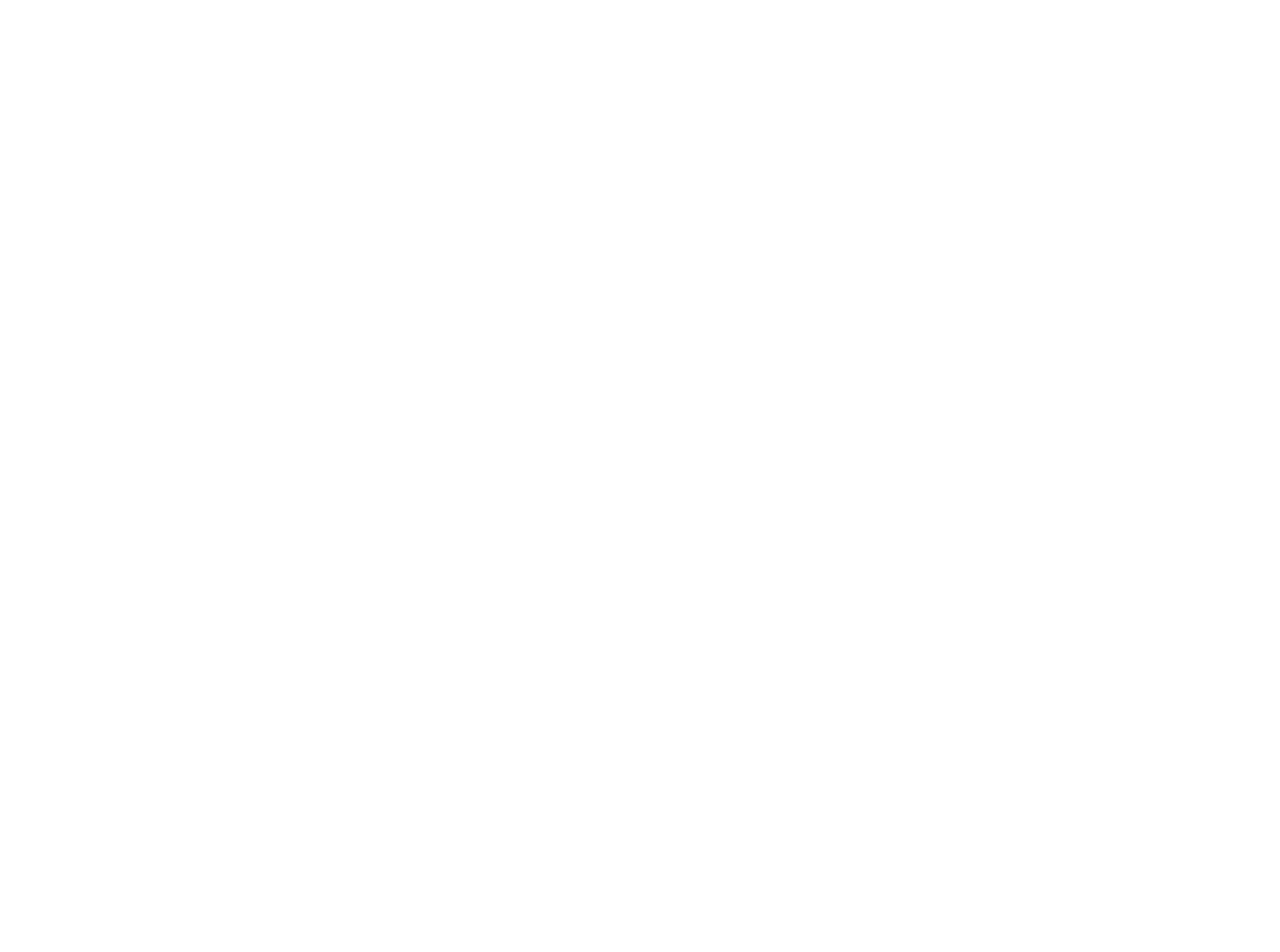
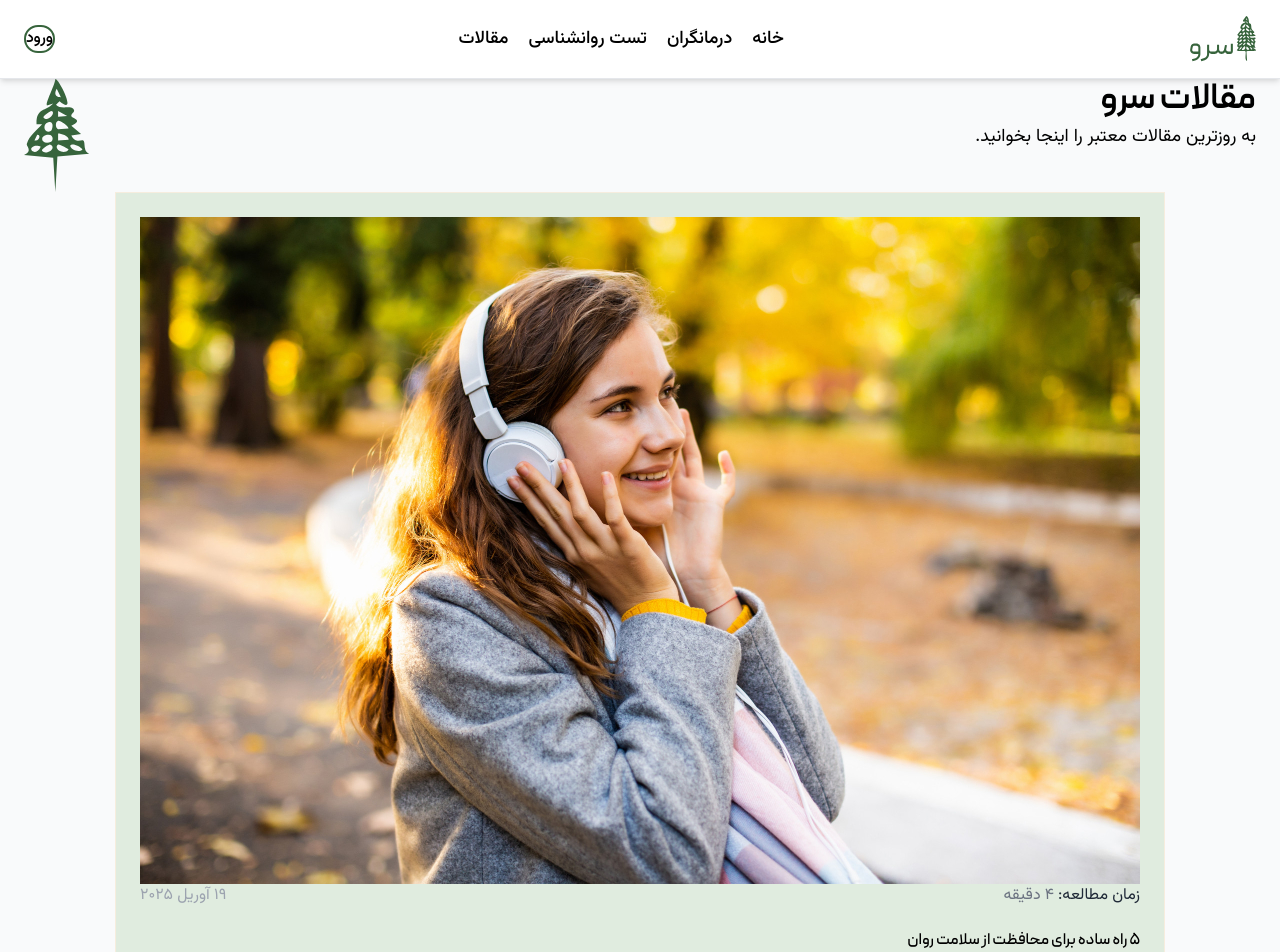
Before and after one commit to Arefe-Ehyaee/Sarv, a React (Create React App) app: page /articles in a window 1280 px wide. Before the commit this address had no page. Shown: the top 952 px of the page. Before the commit the page ends 800 px from the top, so only its background shows below. Built offline with nearby package versions, Linux system fonts and the light colour scheme.

Commit message:
articles page fixed

```diff
--- a/src/App.tsx
+++ b/src/App.tsx
@@ -1,14 +1,16 @@
 import { Route, Routes } from 'react-router-dom';
 import MainPage from './pages.tsx/MainPage';
-import AIChat from './components/AIChat';
+import AIChat from './pages.tsx/AIChat';
+import ArticlesPage from './pages.tsx/ArticlesPage';
 
 function App() {
   return (
     <div dir='rtl'>
-        <Routes>
-          <Route path="/" element={<MainPage></MainPage>} />
-          <Route path="/sarvBot" element={<AIChat />} />
-        </Routes>
+      <Routes>
+        <Route path="/" element={<MainPage></MainPage>} />
+        <Route path="/sarvBot" element={<AIChat />} />
+        <Route path="/articles" element={<ArticlesPage />} />
+      </Routes>
     </div>
   )
 }
--- a/src/components/ArticleCard.tsx
+++ b/src/components/ArticleCard.tsx
@@ -6,16 +6,17 @@
 interface ArticleCardProps {
     title: string;
     subtitle: string;
+    bgColor :string;
 }
 
-function ArticleCard({ title, subtitle }: ArticleCardProps) {
+function ArticleCard({ title, subtitle, bgColor }: ArticleCardProps) {
     return (
-        <div className="bg-secondary-50 rounded-[26px] border border-secondary-100 p-6
+        <div className={`${bgColor} rounded-[26px] border border-secondary-100 p-6
             desktop:w-[608px] desktop:h-[700px]
             doublexl:w-[848px] doublexl:h-[700px]
             tablet:w-[696px] tablet:h-[700px]
             w-[358px] h-[660px]
-            flex flex-col justify-between">
+            flex flex-col justify-between`}>
             <div>
                 <img src={image} alt="image" className="rounded-[20px]
                     desktop:w-[560px] desktop:h-[373px]
--- a/src/components/Articles.tsx
+++ b/src/components/Articles.tsx
@@ -1,20 +1,22 @@
 import ArticleCard from "./ArticleCard";
 import arrow from "../assets/icons/arrow-left-green.svg";
-
+import { useNavigate } from "react-router-dom";
+import { ReactComponent as Arrow } from "../assets/icons/arrow-left-green.svg";
 function Articles() {
+    const navigate = useNavigate();
     return (
-        <div className="mt-[150px] desktop:px-[96px] tablet:px-6 px-4 text-gray-950">
+        <div className="mt-[150px] desktop:px-[96px] tablet:px-6 xs:px-4 text-gray-950">
             <div className="mb-10 flex flex-col items-start justify-between">
 
                 <div className="w-full flex flex-row items-center justify-between">
                     <h2 className='desktop:text-4xl tablet:text-3xl text-[28px] font-myPeydaSemibold  desktop:h-[54px] tablet:h-[48px] h-[42px]'>
                         مقالات
                     </h2>
-        <button className="flex flex-row items-center gap-[10px]">
-            <p className="whitespace-nowrap font-myVazirMedium desktop:text-xl tablet:text-xl text-base text-primary-400">
+                    <button className="flex flex-row items-center gap-[10px] text-primary-400" onClick={() => navigate('/articles')}>
+                        <p className="whitespace-nowrap font-myVazirMedium desktop:text-xl tablet:text-xl text-base">
                             مشاهده همه مقالات
                         </p>
-            <img src={arrow} alt="arrow" className="w-6 h-6" />
+                        <Arrow></Arrow>
                     </button>
                 </div>
 
@@ -24,12 +26,11 @@
             </div>
 
 
-            {/* Grid for articles */}
             <div className="grid grid-cols-1 desktop:grid-cols-2 gap-[32px] place-items-center">
-                <ArticleCard title={"۵ راه ساده برای محافظت از سلامت روان"} subtitle={"با عاداتی کوچک و روزمره، حال دلتان را بهتر کنید."} />
-                <ArticleCard title={"چگونه خواب بهتر داشته باشیم؟"} subtitle={"نکاتی کاربردی برای بهبود کیفیت خواب شما."} />
-                <ArticleCard title={"تغذیه سالم در زندگی روزمره"} subtitle={"راهنمایی برای یک رژیم غذایی متعادل و سالم."} />
-                <ArticleCard title={"مدیریت استرس در محیط کار"} subtitle={"راهکارهایی برای آرامش بیشتر در فضای کاری."} />
+                <ArticleCard title={"۵ راه ساده برای محافظت از سلامت روان"} subtitle={"با عاداتی کوچک و روزمره، حال دلتان را بهتر کنید."} bgColor={"bg-secondary-50"} />
+                <ArticleCard title={"چگونه خواب بهتر داشته باشیم؟"} subtitle={"نکاتی کاربردی برای بهبود کیفیت خواب شما."} bgColor={"bg-secondary-100"} />
+                <ArticleCard title={"تغذیه سالم در زندگی روزمره"} subtitle={"راهنمایی برای یک رژیم غذایی متعادل و سالم."} bgColor={"bg-secondary-100"} />
+                <ArticleCard title={"مدیریت استرس در محیط کار"} subtitle={"راهکارهایی برای آرامش بیشتر در فضای کاری."} bgColor={"bg-secondary-100"} />
             </div>
         </div>
     );
--- a/src/components/Navbar.tsx
+++ b/src/components/Navbar.tsx
@@ -2,8 +2,10 @@
 import sarv from "../assets/icons/Sarv.svg"
 import CustomButton from './CustomeButton';
 import menu from "../assets/icons/menu.svg"
+import { useNavigate } from 'react-router-dom';
 
 function Navbar() {
+  const navigate = useNavigate();
   return (
     <nav className="w-full h-[79px] flex items-center justify-between text-gray-950 border-b border-gray-200 bg-white desktop:px-24 tablet:px-6 px-4 shadow-md py-4">
       <div className="flex items-center gap-2">
@@ -11,16 +13,27 @@
           <button className='block tablet:hidden'>
             <img src={menu} alt="menu" />
           </button>
-          <img src={sarv} alt="sarv" />
+
+          <button onClick={() => navigate('/')}>
+            <img src={sarv} alt="sarv" />
+          </button>
         </div>
 
 
       </div>
       <ul className="hidden tablet:flex items-center desktop:gap-10 gap-5 text-lg font-myVazirMedium">
-        <li className="cursor-pointer">خانه</li>
+        <li className="cursor-pointer">
+          <button onClick={() => navigate('/')}>
+            خانه
+          </button>
+        </li>
         <li className="cursor-pointer">درمانگران</li>
         <li className="cursor-pointer">تست روانشناسی</li>
-        <li className="cursor-pointer">مقالات</li>
+        <li className="cursor-pointer">
+          <button onClick={() => navigate('/articles')}>
+            مقالات
+          </button>
+        </li>
       </ul>
       {/* <button className="h-[47px] w-[71px] px-[20px] py-[10px] border-2 border-primary-600 rounded-full flex items-center justify-center text-background-Black text-lg font-myVazirMedium transition hover:bg-green-50">
         ورود
--- a/src/components/SideNavbar.tsx
+++ b/src/components/SideNavbar.tsx
@@ -3,19 +3,21 @@
 import login from "../assets/icons/log-in.svg"
 import sarv from "../assets/icons/tree.svg"
 import CustomButton from "./CustomeButton";
+import { useNavigate } from "react-router-dom";
 
 export default function SideNavbar() {
+  const navigate = useNavigate();
   return (
     <div className="fixed bg-primary-100 w-[340px] min-h-screen top-0 flex flex-col justify-between px-[30px] py-[26px] border-l border-primary-200">
       <div className="flex flex-col">
 
+        <button onClick={() => navigate('/')}>
+          <span className="flex flex-row text-primary-600 font-myPeydaRegular text-[30px] mb-16">
+            <img src={sarv} alt="" className="w-[35px] h-[46px]" />
 
-        <span className="flex flex-row text-primary-600 font-myPeydaRegular text-[30px] mb-16">
-          <img src={sarv} alt="" className="w-[35px] h-[46px]" />
-
-          سرو بات
-        </span>
-
+            سرو بات
+          </span>
+        </button>
         <RouteSelect></RouteSelect>
       </div>
 
--- a/src/components/AIChat.tsx
+++ b/src/pages.tsx/AIChat.tsx
@@ -1,8 +1,8 @@
 import React, { useState } from 'react';
 import { Send, Mic, Calendar, Music, MessageSquare, FileText, BrainCircuit, ChevronDown, LogOut, User } from 'lucide-react';
-import TopBar from './TopBar';
-import SideNavbar from './SideNavbar';
-import ChatSection from './ChatSection';
+import TopBar from '../components/TopBar';
+import SideNavbar from '../components/SideNavbar';
+import ChatSection from '../components/ChatSection';
 
 // TypeScript interface for suggested questions
 interface SuggestedQuestion {
--- /dev/null
+++ b/src/pages.tsx/ArticlesPage.tsx
@@ -0,0 +1,57 @@
+import tree from "../assets/icons/treeArticles.svg"
+import { NavLink, useNavigate } from "react-router-dom";
+import Navbar from "../components/Navbar";
+import ArticleCard from "../components/ArticleCard";
+import Footer from "../components/Footer";
+import arrow from "../assets/icons/arrow-left-green.svg";
+import { ReactComponent as Arrow } from "../assets/icons/arrow-left-green.svg";
+function ArticlesPage() {
+
+    const navigate = useNavigate();
+    return (
+        <div className="min-h-screen text-gray-950 bg-gray-50">
+            <Navbar />
+
+            <div className="desktop:px-[96px] tablet:px-6 px-4">
+
+                <div className='flex flex-row justify-between mt-[120px]'>
+                    <div>
+                        <h4 className='font-myPeydaSemibold text-4xl text-gray-950 mb-1'>مقالات سرو</h4>
+                        <h5 className='font-myVazirRegular text-lg text-gray-950'>به روزترین مقالات معتبر را اینجا بخوانید. </h5>
+                    </div>
+                    <img src={tree} alt="sarv" />
+
+                </div>
+                <div className="h-[70px] bg-primary-800 rounded-[20px] mb-[100px]">
+
+                </div>
+
+                <div className="grid grid-cols-1 desktop:grid-cols-2 gap-[32px] place-items-center">
+                    <ArticleCard title={"۵ راه ساده برای محافظت از سلامت روان"} subtitle={"با عاداتی کوچک و روزمره، حال دلتان را بهتر کنید."} bgColor={"bg-primary-100"} />
+                    <ArticleCard title={"چگونه خواب بهتر داشته باشیم؟"} subtitle={"نکاتی کاربردی برای بهبود کیفیت خواب شما."} bgColor={"bg-primary-100"} />
+                    <ArticleCard title={"تغذیه سالم در زندگی روزمره"} subtitle={"راهنمایی برای یک رژیم غذایی متعادل و سالم."} bgColor={"bg-primary-100"} />
+                    <ArticleCard title={"مدیریت استرس در محیط کار"} subtitle={"راهکارهایی برای آرامش بیشتر در فضای کاری."} bgColor={"bg-primary-100"} />
+                </div>
+            </div>
+
+            <div className="relative h-[269px] bg-primary-800 mt-[120px] flex flex-col items-center justify-center text-center">
+                <h5 className="text-primary-200 font-myPeydaSemibold desktop:text-[32px] tablet:text-[32px] text-[22px]">
+                    خود آگاهی از این مسیر شروع میشه
+                </h5>
+
+                <button className="mt-5">
+                    <div className="flex items-center gap-2 text-primary-300 font-myVazirRegular text-lg">
+                        درباره‌ی خدمات ما بیشتر بدانید
+                        <Arrow></Arrow>
+                    </div>
+                </button>
+            </div>
+
+
+            <Footer></Footer>
+
+        </div>
+    )
+}
+
+export default ArticlesPage;
```
Also changed, not shown: src/components/ChatSection.tsx (+5 -5 lines), src/components/CommentCard.tsx (+10 -4 lines), src/assets/icons/arrow-left-green.svg, src/assets/icons/treeArticles.svg (added). Lines whose indentation alone changed are shown as unchanged.
